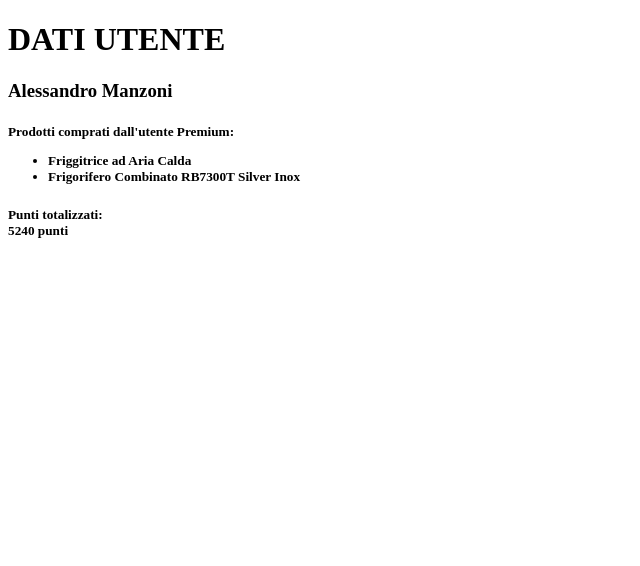
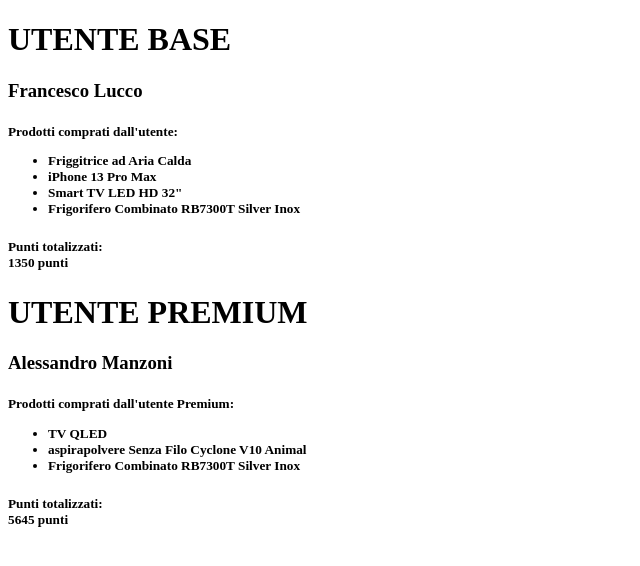
Before and after one commit to francescolucco/php-oop-2, a PHP site: page / in a window 1280 px wide. Shown: the top 566 px of the page, without its empty margins (0-640 px from the left). Run offline with PHP 8.4, Linux system fonts and the light colour scheme.

Commit message:
elenco prodotti

```diff
--- a/php-oop-2/index.php
+++ b/php-oop-2/index.php
@@ -12,9 +12,18 @@ $new_user_premium = new UserPremium('Alessandro', 'Manzoni', 'Via dei Promessi S
 
 $new_product = new Product('Friggitrice ad Aria Calda', 'Innsky', 132.99);
 $new_product_2 = new Product('Frigorifero Combinato RB7300T Silver Inox', 'Samsung', 529.00);
+$new_product_3 = new Product('Smart TV LED HD 32"', 'Caixun', 1329.99);
+$new_product_4 = new Product('TV QLED', 'Samsung', 819.00);
+$new_product_5 = new Product('iPhone 13 Pro Max', 'Apple', 1639.00);
+$new_product_6 = new Product('aspirapolvere Senza Filo Cyclone V10 Animal', 'Dyson', 404.37);
 // var_dump($new_product);
 
-$new_user_premium->buyProduct($new_product);
+$new_user_premium->buyProduct($new_product_4);
+$new_user_premium->buyProduct($new_product_6);
+
+$new_user->buyProduct($new_product);
+$new_user->buyProduct($new_product_5);
+$new_user->buyProduct($new_product_3);
 
 ?>
 
@@ -29,8 +38,24 @@ $new_user_premium->buyProduct($new_product);
 </head>
 
 <body>
-   <div class="utenti">
-      <h1>DATI UTENTE</h1>
+   <div class="user-basic">
+      <h1>UTENTE BASE</h1>
+      <h3>
+         <?php echo $new_user->getName() ?> <?php echo $new_user->getLastname() ?>
+      </h3>
+      <h5>Prodotti comprati dall'utente:
+         <ul>
+            <?php foreach ($new_user->buyProduct($new_product_2) as $product) : ?>
+               <li><?php echo $product ?></li>
+            <?php endforeach; ?>
+         </ul>
+      </h5>
+      <h5> Punti totalizzati: <br>
+         <strong><?php echo $new_user->getPoints() ?></strong> punti
+      </h5>
+   </div>
+   <div class="user-premium">
+      <h1>UTENTE PREMIUM</h1>
       <h3>
          <?php echo $new_user_premium->getName() ?> <?php echo $new_user_premium->getLastname() ?>
       </h3>
@@ -45,7 +70,6 @@ $new_user_premium->buyProduct($new_product);
          <strong><?php echo $new_user_premium->getPoints() ?></strong> punti
       </h5>
    </div>
-
 </body>
 
 </html>
```
